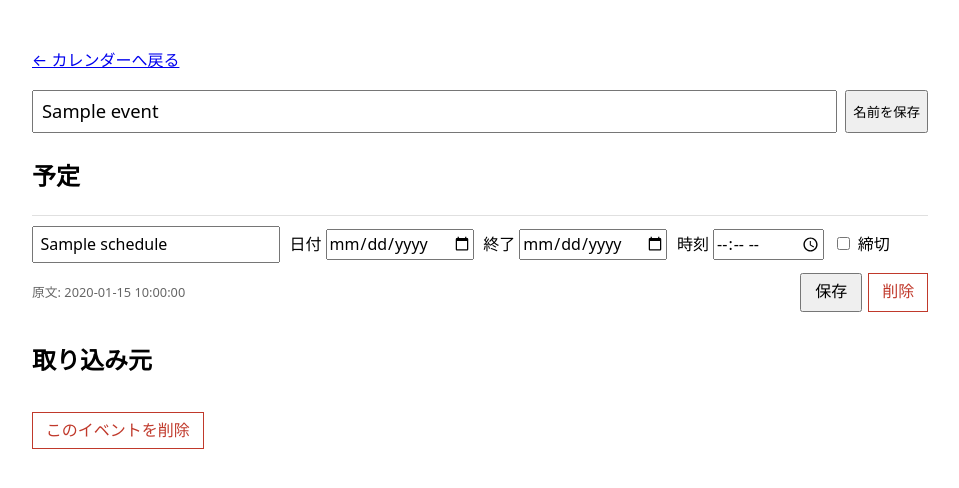
After one commit to shugorun/calendar, a FastAPI app: template app/templates/event.html in a window 1280 px wide. The commit adds this page. Shown: the top 488 px of the page, without its empty margins (160-1119 px from the left). Run offline with FastAPI, Linux system fonts and the light colour scheme; the template is opened without the code that fills it: most values are stand-ins (such as "Sample title", 1, 10 or a date in 2020).

Commit message:
Add event detail page with edit and delete
カレンダーのチップ/未定項目からイベント詳細(/events/{id})へ遷移できるようにし、
そこでイベント名の編集、各予定の編集(タイトル・日付・終了・時刻・締切。日付を空に
すると日時未定化)、予定の削除、イベントの削除(配下の予定もカスケード削除)を可能にした。
取り込み元テキストも表示する。repository に get_event_detail / update_event_title /
delete_event / update_schedule / delete_schedule を追加し、在メモリDBで振る舞いを
テストした(6件)。

ライブ確認: 予定の日付編集が永続化され、イベント削除でカレンダーから消えることを確認。

Co-Authored-By: Claude Opus 4.8 (1M context) <noreply@anthropic.com>

```diff
--- a/app/main.py
+++ b/app/main.py
@@ -6,7 +6,7 @@ from datetime import date
 from pathlib import Path
 
 from dotenv import load_dotenv
-from fastapi import Depends, FastAPI, File, Form, Request, UploadFile
+from fastapi import Depends, FastAPI, File, Form, HTTPException, Request, UploadFile
 from fastapi.responses import HTMLResponse, RedirectResponse
 from fastapi.staticfiles import StaticFiles
 from fastapi.templating import Jinja2Templates
@@ -102,3 +102,76 @@ def intake(
     finally:
         conn.close()
     return RedirectResponse(url="/", status_code=303)
+
+
+@app.get("/events/{event_id}", response_class=HTMLResponse)
+def event_detail(request: Request, event_id: int) -> HTMLResponse:
+    conn = connect()
+    try:
+        detail = repository.get_event_detail(conn, event_id)
+    finally:
+        conn.close()
+    if detail is None:
+        raise HTTPException(status_code=404, detail="イベントが見つかりません")
+    return templates.TemplateResponse(
+        request, "event.html", {"title": detail.title, "event": detail}
+    )
+
+
+@app.post("/events/{event_id}/edit")
+def edit_event(event_id: int, title: str = Form(...)) -> RedirectResponse:
+    conn = connect()
+    try:
+        repository.update_event_title(conn, event_id, title)
+    finally:
+        conn.close()
+    return RedirectResponse(url=f"/events/{event_id}", status_code=303)
+
+
+@app.post("/events/{event_id}/delete")
+def delete_event_route(event_id: int) -> RedirectResponse:
+    conn = connect()
+    try:
+        repository.delete_event(conn, event_id)
+    finally:
+        conn.close()
+    return RedirectResponse(url="/", status_code=303)
+
+
+@app.post("/schedules/{schedule_id}/edit")
+def edit_schedule(
+    schedule_id: int,
+    event_id: int = Form(...),
+    title: str = Form(...),
+    kind: str = Form(""),
+    is_deadline: bool = Form(False),
+    date: str = Form(""),
+    end_date: str = Form(""),
+    time: str = Form(""),
+) -> RedirectResponse:
+    fields = repository.ScheduleFields(
+        title=title,
+        kind=kind or None,
+        is_deadline=is_deadline,
+        date=date or None,
+        end_date=end_date or None,
+        time=time or None,
+    )
+    conn = connect()
+    try:
+        repository.update_schedule(conn, schedule_id, fields)
+    finally:
+        conn.close()
+    return RedirectResponse(url=f"/events/{event_id}", status_code=303)
+
+
+@app.post("/schedules/{schedule_id}/delete")
+def delete_schedule_route(
+    schedule_id: int, event_id: int = Form(...)
+) -> RedirectResponse:
+    conn = connect()
+    try:
+        repository.delete_schedule(conn, schedule_id)
+    finally:
+        conn.close()
+    return RedirectResponse(url=f"/events/{event_id}", status_code=303)
--- a/app/static/style.css
+++ b/app/static/style.css
@@ -124,6 +124,9 @@ main {
 
 /* 浮いている = 破線・薄め。確定したら実線になる想定。 */
 .chip {
+  display: block;
+  color: inherit;
+  text-decoration: none;
   font-size: 0.72rem;
   padding: 0.08rem 0.3rem;
   border-radius: 0.3rem;
@@ -131,6 +134,10 @@ main {
   white-space: nowrap;
   overflow: hidden;
   text-overflow: ellipsis;
+}
+
+.chip:hover {
+  background: color-mix(in srgb, currentColor 14%, transparent);
 }
 
 .chip.floating {
@@ -170,3 +177,67 @@ main {
   opacity: 0.6;
   font-size: 0.8rem;
 }
+
+/* --- イベント詳細・編集 --- */
+.title-form {
+  display: flex;
+  gap: 0.5rem;
+  margin: 1rem 0 1.5rem;
+}
+
+.title-form #title {
+  flex: 1;
+  font: inherit;
+  font-size: 1.15rem;
+  padding: 0.3rem 0.5rem;
+}
+
+.sched-form {
+  display: flex;
+  align-items: center;
+  gap: 0.6rem;
+  flex-wrap: wrap;
+  padding: 0.6rem 0;
+  border-top: 1px solid color-mix(in srgb, currentColor 12%, transparent);
+}
+
+.sched-form .sched-title {
+  font: inherit;
+  padding: 0.25rem 0.4rem;
+  min-width: 12rem;
+}
+
+.sched-form input[type="date"],
+.sched-form input[type="time"] {
+  font: inherit;
+}
+
+.sched-actions {
+  margin-left: auto;
+  display: flex;
+  gap: 0.4rem;
+}
+
+.sched-form button,
+.delete-event button {
+  font: inherit;
+  padding: 0.3rem 0.8rem;
+  cursor: pointer;
+}
+
+.danger {
+  color: #c0392b;
+  border: 1px solid #c0392b;
+  background: transparent;
+}
+
+.source {
+  white-space: pre-wrap;
+  background: color-mix(in srgb, currentColor 6%, transparent);
+  padding: 0.8rem;
+  border-radius: 0.4rem;
+}
+
+.delete-event {
+  margin-top: 2rem;
+}
--- /dev/null
+++ b/app/templates/event.html
@@ -0,0 +1,54 @@
+<!DOCTYPE html>
+<html lang="ja">
+  <head>
+    <meta charset="utf-8" />
+    <meta name="viewport" content="width=device-width, initial-scale=1" />
+    <title>{{ title }}</title>
+    <link rel="stylesheet" href="{{ url_for('static', path='style.css') }}" />
+  </head>
+  <body>
+    <main>
+      <p><a href="/">← カレンダーへ戻る</a></p>
+
+      <form method="post" action="/events/{{ event.id }}/edit" class="title-form">
+        <input id="title" name="title" value="{{ event.title }}" aria-label="イベント名" />
+        <button type="submit">名前を保存</button>
+      </form>
+
+      <h2>予定</h2>
+      {% for s in event.schedules %}
+      <form method="post" action="/schedules/{{ s.id }}/edit" class="sched-form">
+        <input type="hidden" name="event_id" value="{{ event.id }}" />
+        <input class="sched-title" name="title" value="{{ s.title }}" aria-label="予定名" />
+        <label>日付 <input type="date" name="date" value="{{ s.date or '' }}" /></label>
+        <label>終了 <input type="date" name="end_date" value="{{ s.end_date or '' }}" /></label>
+        <label>時刻 <input type="time" name="time" value="{{ s.time or '' }}" /></label>
+        <label>
+          <input type="checkbox" name="is_deadline" value="true" {% if s.is_deadline %}checked{% endif %} />
+          締切
+        </label>
+        {% if s.raw_date_text %}<span class="raw">原文: {{ s.raw_date_text }}</span>{% endif %}
+        <span class="sched-actions">
+          <button type="submit">保存</button>
+          <button type="submit" formaction="/schedules/{{ s.id }}/delete" class="danger">
+            削除
+          </button>
+        </span>
+      </form>
+      {% else %}
+      <p class="empty">予定はありません（日付を入れると追えます）。</p>
+      {% endfor %}
+
+      <h2>取り込み元</h2>
+      {% if event.source_kind == 'text' and event.source_text %}
+      <pre class="source">{{ event.source_text }}</pre>
+      {% elif event.has_image %}
+      <p class="empty">画像から取り込み（元画像の表示はこの後のステップで対応）。</p>
+      {% endif %}
+
+      <form method="post" action="/events/{{ event.id }}/delete" class="delete-event">
+        <button type="submit" class="danger">このイベントを削除</button>
+      </form>
+    </main>
+  </body>
+</html>
```
Also changed, not shown: app/repository.py (+110 -0 lines), app/templates/index.html (+4 -3 lines), tests/test_repository_edit.py (added, +94 -0 lines).
